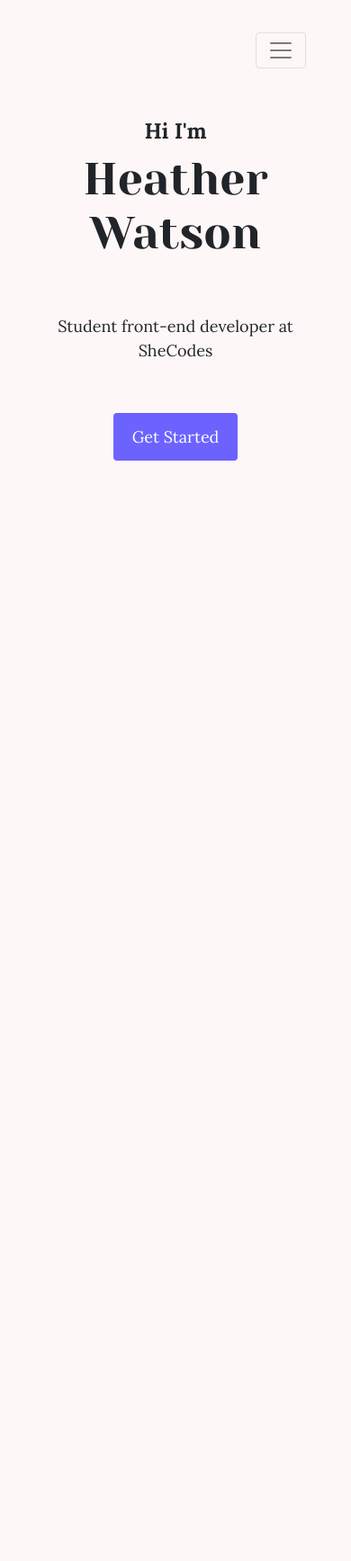
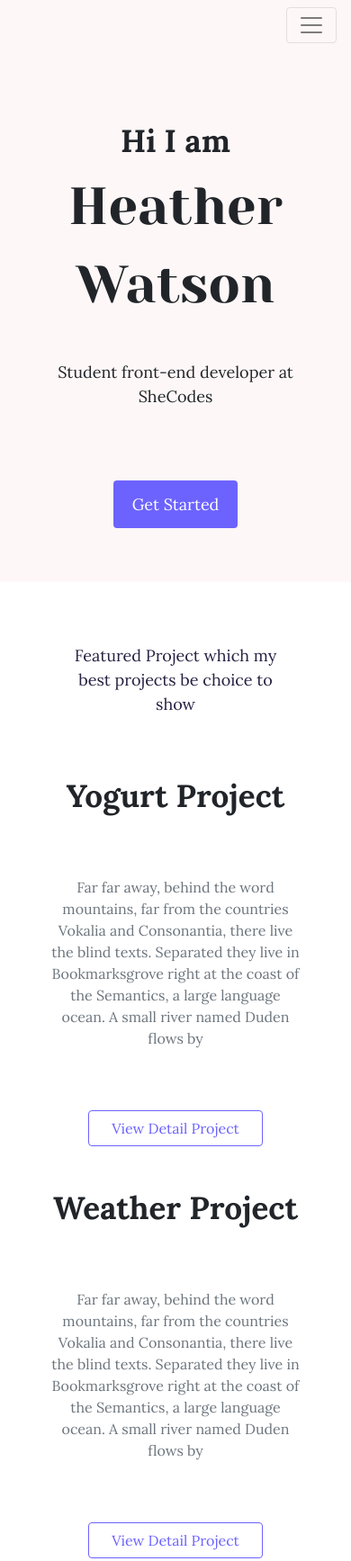
Before and after one commit to heatherwatson96/portfolio-project-shecodes, a plain HTML site: page index.html in a window 390 px wide. Shown: the top 1735 px of the page at 90% size. Before the commit the page ends 844 px from the top, so only its background shows below. Drawn offline with nearby package versions, Linux system fonts and the light colour scheme.

Commit message:
added in responsive content

```diff
--- a/index.html
+++ b/index.html
@@ -72,11 +72,69 @@
         </div>
       </div>
     </nav>
-    <h2>Hi I'm</h2>
-    <h1>Heather Watson</h1>
-    <p>Student front-end developer at SheCodes</p>
-    <div class="d-flex justify-content-center">
-      <button type="button" class="btn homebutton">Get Started</button>
+    <div class="hero">
+      <h2>Hi I am</h2>
+      <h1>Heather Watson</h1>
+      <p>Student front-end developer at SheCodes</p>
+      <div class="d-flex justify-content-center">
+        <button type="button" class="btn homebutton">Get Started</button>
+      </div>
+    </div>
+    <p class="projects-intro m-5">
+      Featured Project which my best projects be choice to show
+    </p>
+    <div class="container ontent">
+      <div class="row mb-5">
+        <div class="col d-lg-block d-none">
+          <img src="images/yogurt.png" class="img-fluid" />
+        </div>
+        <div class="col">
+          <div class="project-description">
+            <h2 class="mb-5">Yogurt Project</h2>
+            <p class="mb-5 text-muted project-text">
+              Far far away, behind the word mountains, far from the countries
+              Vokalia and Consonantia, there live the blind texts. Separated
+              they live in Bookmarksgrove right at the coast of the Semantics, a
+              large language ocean. A small river named Duden flows by
+            </p>
+            <button class="btn outline-button">View Detail Project</button>
+          </div>
+        </div>
+      </div>
+      <div class="row mb-5">
+        <div class="col">
+          <div class="project-description">
+            <h2 class="mb-5">Weather Project</h2>
+            <p class="mb-5 text-muted project-text">
+              Far far away, behind the word mountains, far from the countries
+              Vokalia and Consonantia, there live the blind texts. Separated
+              they live in Bookmarksgrove right at the coast of the Semantics, a
+              large language ocean. A small river named Duden flows by
+            </p>
+            <button class="btn outline-button">View Detail Project</button>
+          </div>
+        </div>
+        <div class="col d-lg-block d-none">
+          <img src="images/weather.png" class="img-fluid" />
+        </div>
+      </div>
+      <div class="row mb-5">
+        <div class="col d-lg-block d-none">
+          <img src="images/weather.png" class="img-fluid" />
+        </div>
+        <div class="col">
+          <div class="project-description">
+            <h2 class="mb-5">Dictonary Project</h2>
+            <p class="mb-5 text-muted project-text">
+              Far far away, behind the word mountains, far from the countries
+              Vokalia and Consonantia, there live the blind texts. Separated
+              they live in Bookmarksgrove right at the coast of the Semantics, a
+              large language ocean. A small river named Duden flows by
+            </p>
+            <button class="btn outline-button">View Detail Project</button>
+          </div>
+        </div>
+      </div>
     </div>
   </body>
 </html>
--- a/styles.css
+++ b/styles.css
@@ -3,26 +3,21 @@
   --secondary-font: "Lora", serif;
   --highlight: #6c63ff;
 }
-body {
-  background-color: #fef7f7;
-}
 h1 {
   font-family: var(--primary-font);
   font-size: 96px;
   text-align: center;
-  margin-bottom: 40px;
 }
 p {
   font-family: var(--secondary-font);
   text-align: center;
   font-size: 24px;
+  margin: 20px;
 }
 h2 {
   font-family: var(--secondary-font);
-  font-size: 36px;
+  font-size: 40px;
   font-weight: 900;
-  margin-top: 180px;
-
   text-align: center;
 }
 .homebutton {
@@ -32,39 +27,74 @@ h2 {
   color: white;
   background: var(--highlight);
   padding: 18px 30px;
-  margin-top: 20px;
+  margin-top: 40px;
   margin-bottom: 180px;
 }
 .title,
+.hero {
+  background: #fef7f7;
+}
+.hero {
+  padding-top: 180px;
+}
+
 .navicon {
   font-size: 20px;
-  background-color: #fef7f7;
   margin: 0 30px;
   padding: 16px 0;
 }
 @media (max-width: 576px) {
-  body {
-    margin: 20px;
+  h1 {
+    font-size: 58px;
+    line-height: 1.5;
   }
-  h1 {
-    font-size: 50px;
+  .hero {
+    padding-top: 80px;
   }
   p {
     font-size: 18px;
     padding: 20px;
   }
   h2 {
-    font-size: 24px;
-    margin-top: 40px;
+    font-size: 35px;
   }
   .homebutton {
     padding: 12px 20px;
+    margin-bottom: 60px;
   }
   .name-title {
     display: none;
   }
-
+}
+@media (max-width: 900px) {
+  .project-description {
+    padding: 0;
+    text-align: center;
+  }
+}
+.project-description {
+  text-align: center;
 }
 .black-links {
   color: black;
 }
+.content {
+  background-color: none;
+}
+.projects-intro {
+  font-size: 18px;
+  color: #272142;
+}
+.project-text {
+  font-size: 16px;
+}
+.outline-button {
+  color: var(--highlight);
+  padding: 18px 25px;
+  font-size: 16px;
+  line-height: 2px;
+  text-align: center;
+  font-family: var(--secondary-font);
+  border: 1px solid #6c63ff;
+  border-radius: 4px;
+}
```
Also changed, not shown: images/dictonary.png (added), images/weather.png (added), images/yogurt.png (added).
